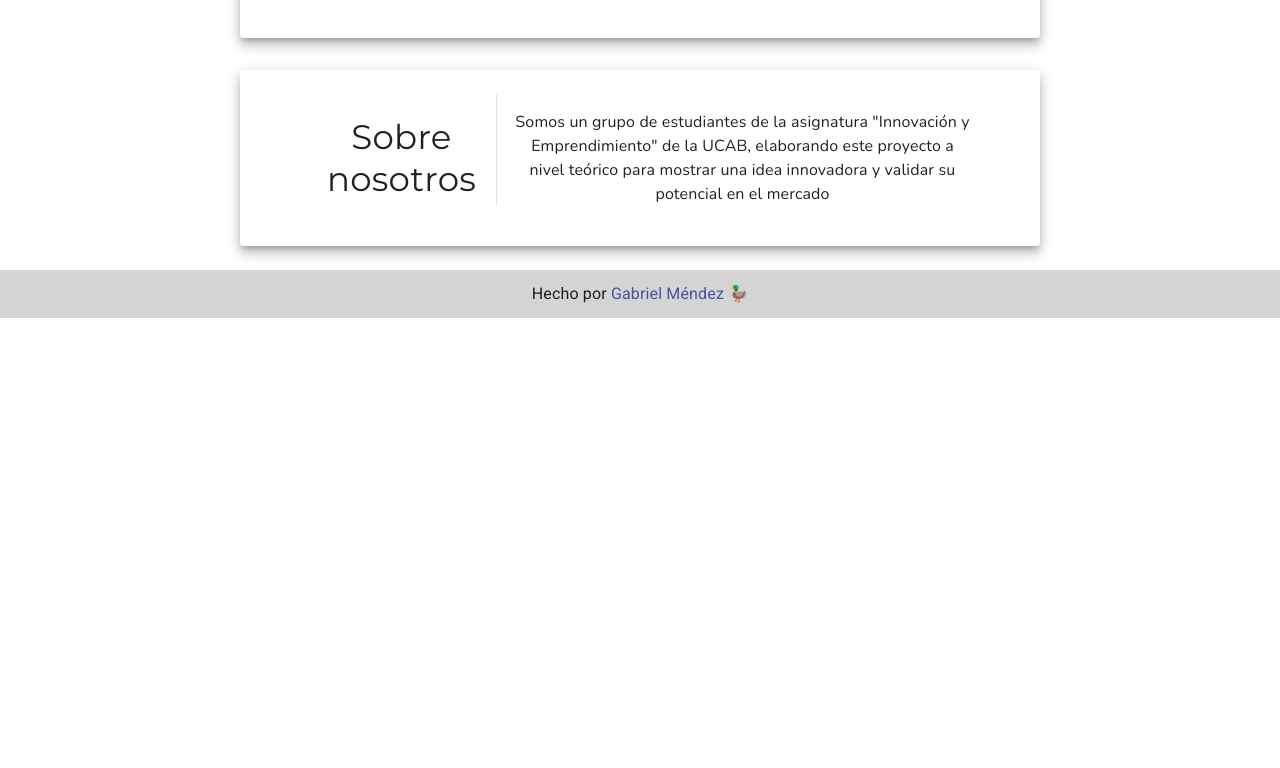
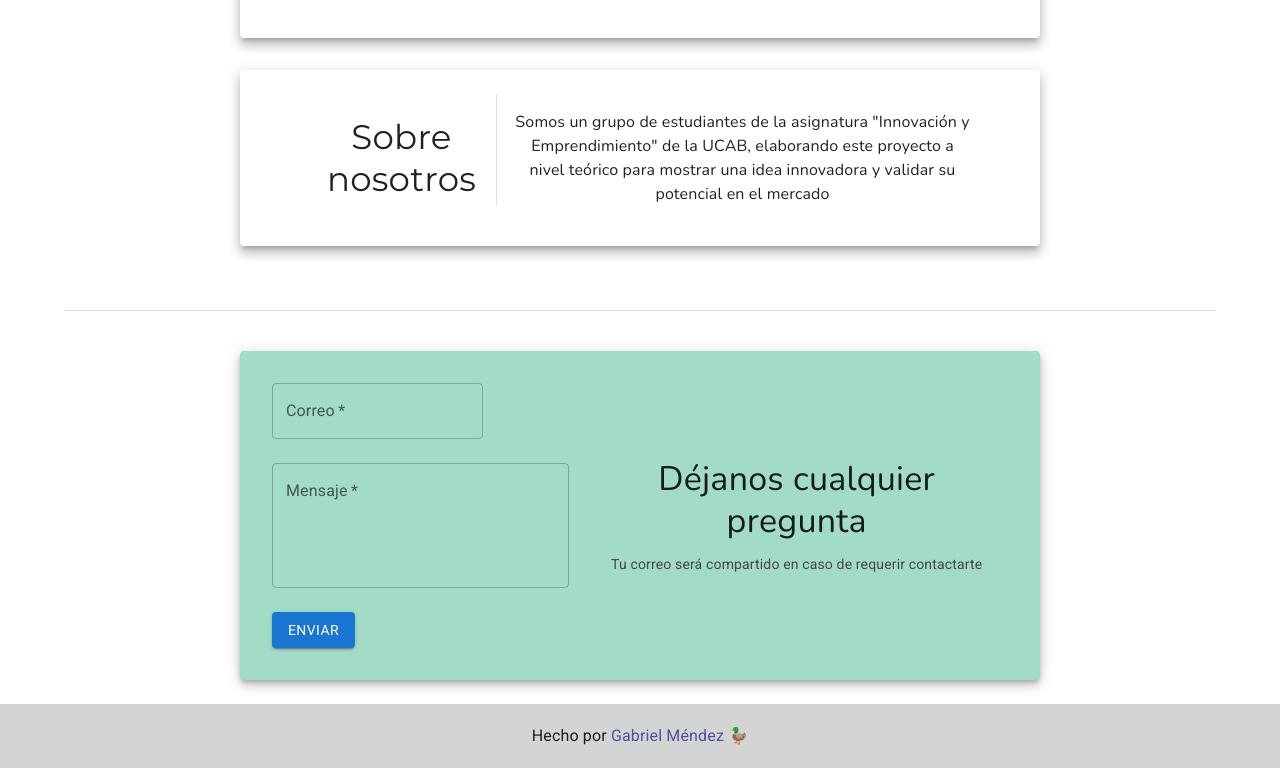
Before and after one commit to gabrielmj23/HFoods, a React (Vite) app: page / in a window 1280 px wide. Shown: the part 863-1631 px from the top of the page. Before the commit the page ends 1181 px from the top, so only its background shows below. Built offline with nearby package versions, Linux system fonts and the light colour scheme.

Commit message:
Design for questions form

```diff
--- a/src/App.jsx
+++ b/src/App.jsx
@@ -1,4 +1,5 @@
 import { AppBar, Box, Container, Divider, Grid, Paper, Typography } from '@mui/material';
+import QuestionForm from './QuestionForm';
 import './App.css';
 
 function App() {
@@ -15,6 +16,9 @@ function App() {
             </Typography>
             <Typography component='a' href='#nosotros' className='appbar-link' sx={{ my: 3, fontFamily: 'Nunito' }}>
               SOBRE NOSOTROS
+            </Typography>
+            <Typography component='a' href='#preguntas' className='appbar-link' sx={{ my: 3, fontFamily: 'Nunito' }}>
+              PREGUNTAS
             </Typography>
           </Box>
         </Container>
@@ -94,8 +98,28 @@ function App() {
         </Paper>
       </Box>
 
+      <Divider sx={{ padding: 4, marginLeft: '5vw', marginRight: '5vw' }} />
+
+      <Box component='form' autoComplete='off' sx={{ width: '100%', marginTop: 3 }} display='flex' alignItems='center' justifyContent='center'>
+        <Paper id='preguntas' elevation={6} sx={{ width: '50rem', bgcolor: '#a2dbc6', marginTop: 2 }}>
+          <Grid container spacing={2} alignItems='center' justifyContent='center' sx={{ padding: 4 }}>
+            <Grid item xs={8} md={5}>
+              <QuestionForm />
+            </Grid>
+            <Grid item xs={4} md={7}>
+              <Typography variant='h4' component='h4' align='center' gutterBottom sx={{ fontFamily: 'Nunito' }}>
+                Déjanos cualquier pregunta
+              </Typography>
+              <Typography variant='body2' align='center' sx={{ color: '#454747' }}>
+                Tu correo será compartido en caso de requerir contactarte
+              </Typography>
+            </Grid>
+          </Grid>
+        </Paper>
+      </Box>
+
       <footer>
-        <Box sx={{ width: '100%', height: '3rem', marginTop: 3, bgcolor: '#d4d4d4' }} display='flex' alignItems='center' justifyContent='center'>
+        <Box sx={{ width: '100%', height: '4rem', marginTop: 3, bgcolor: '#d4d4d4' }} display='flex' alignItems='center' justifyContent='center'>
           <Typography>
             Hecho por <Typography component='a' href='https://github.com/gabrielmj23' sx={{ color: '#4e51a3' }}>Gabriel Méndez</Typography> 🦆
           </Typography>
--- /dev/null
+++ b/src/QuestionForm.jsx
@@ -0,0 +1,30 @@
+import { Button, TextField } from "@mui/material";
+
+function QuestionForm() {
+  return (
+    <div>
+      <TextField
+        required
+        id='correo'
+        label='Correo'
+        sx={{ marginBottom: 3 }}
+      />
+      <TextField
+        required
+        multiline
+        fullWidth
+        id='mensaje'
+        label='Mensaje'
+        minRows={4}
+        sx={{ marginBottom: 3 }}
+      />
+      <Button
+        variant='contained'
+      >
+        Enviar
+      </Button>
+    </div>
+  );
+}
+
+export default QuestionForm;
```
